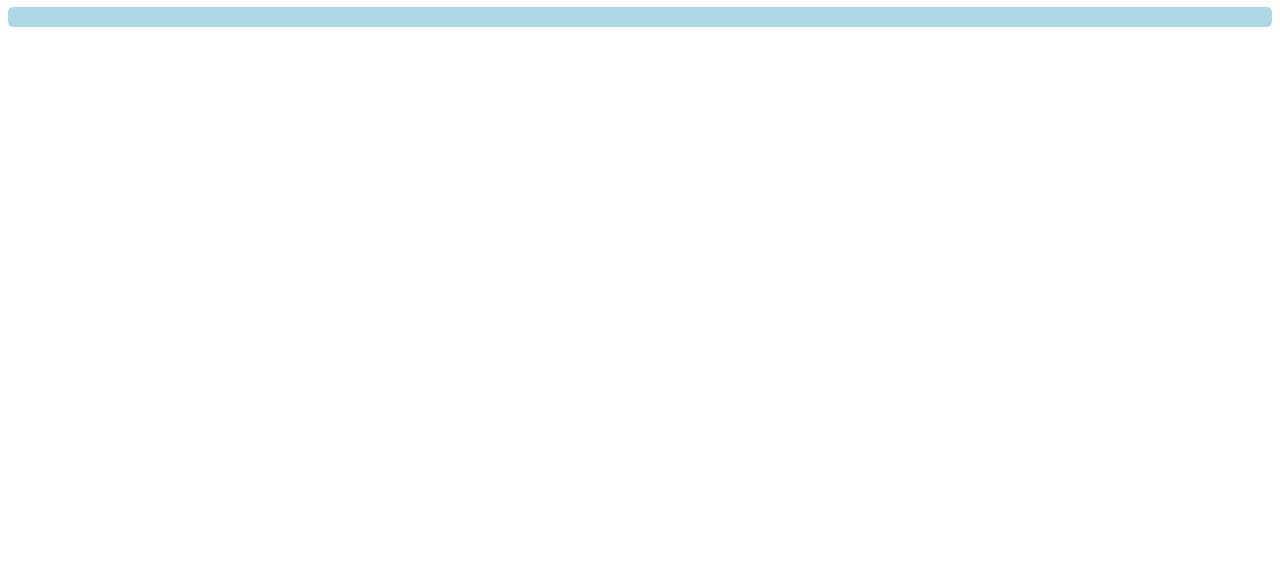
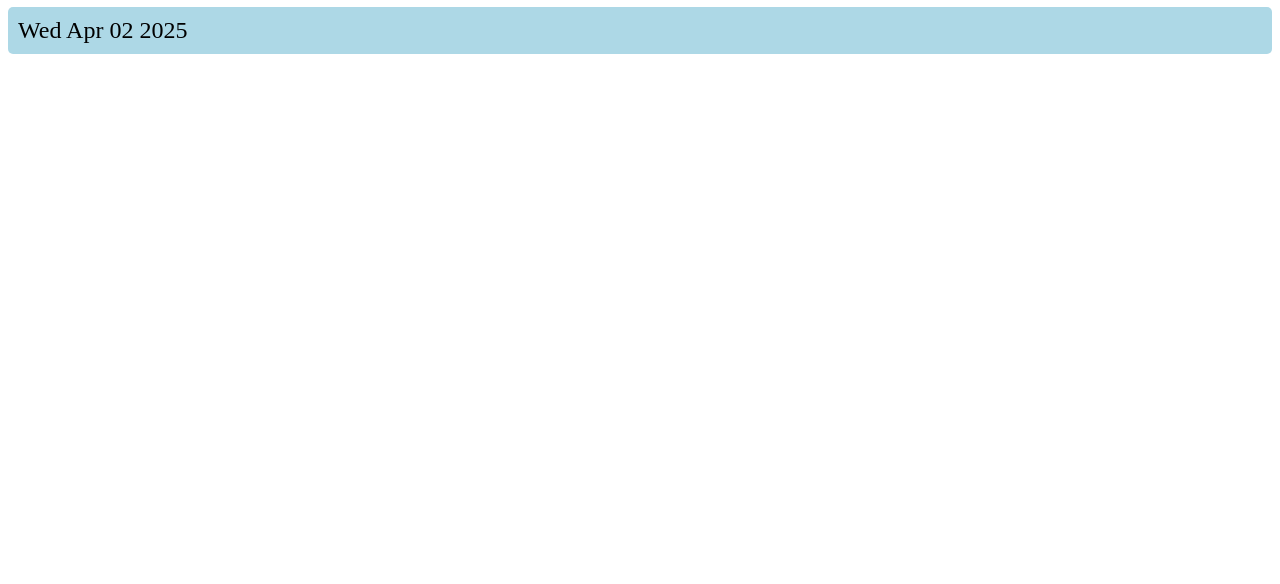
Before and after one commit to GiannfrancoC340/Digital-clock, a plain HTML site: page index.html in a window 1280 px wide. Shown: the part 216-800 px from the top of the page. Drawn offline with Linux system fonts and the light colour scheme.

Commit message:
Fixed an error in my javascript for the date not appearing

```diff
--- a/script.js
+++ b/script.js
@@ -1,6 +1,6 @@
 const clockDisplay = document.getElementById('clock');
 const dateDisplay = document.getElementById('date');
-const TIME_INTERVAL_UPDATE = 1000;
+const TIME_UPDATE_INTERVAL = 1000;
 
 function formatTime(hours, minutes, seconds) {
     minutes = (minutes < 10) ? "0" + minutes : minutes;
--- a/styles.css
+++ b/styles.css
@@ -25,4 +25,5 @@ p {
     padding: 10px;
     background-color: lightblue;
     border-radius: 5px;
+    color: black;
 }
```
